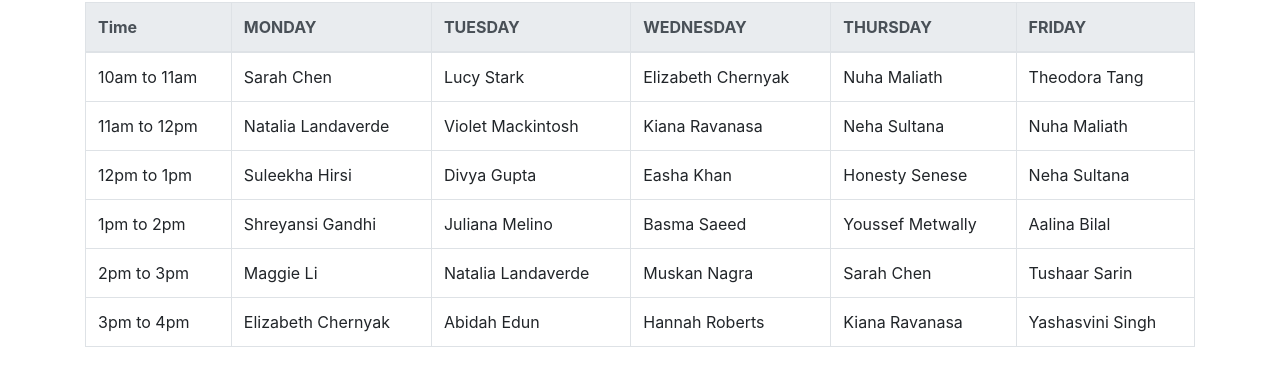
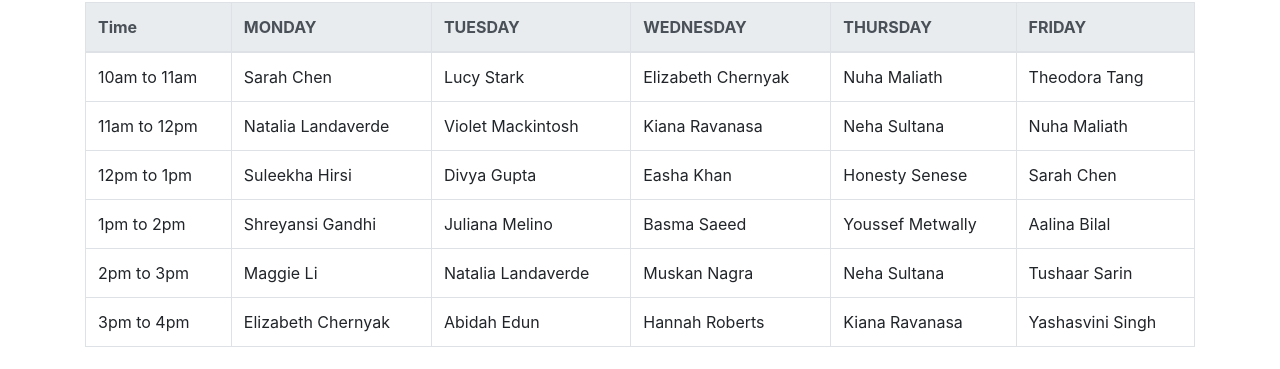
Before and after one commit to uclit-webmaster/uclit-site, a Jekyll site: the page built from contact.html, in a window 1280 px wide and 1251 px high. Shown: the part 435-804 px from the top of the window. Built offline with Jekyll 4.4.1, drawn with Linux system fonts in a browser that asks for light colours; nearby versions of some CDN libraries.

```diff
--- a/contact.html
+++ b/contact.html
@@ -23,9 +23,9 @@ title: Contact Us
 <thead class="thead-light"><tr><th>Time</th><th>MONDAY</th><th>TUESDAY</th><th>WEDNESDAY</th><th>THURSDAY</th><th>FRIDAY</th></tr></thead><tbody>
  <tr><td>10am to 11am </td><td>Sarah Chen</td><td>Lucy Stark</td><td>Elizabeth Chernyak</td><td>Nuha Maliath</td><td>Theodora Tang</td></tr>
  <tr><td>11am to 12pm</td><td>Natalia Landaverde</td><td>Violet Mackintosh</td><td>Kiana Ravanasa</td><td>Neha Sultana</td><td>Nuha Maliath</td></tr>
- <tr><td>12pm to 1pm</td><td>Suleekha Hirsi</td><td>Divya Gupta</td><td>Easha Khan</td><td>Honesty Senese</td><td>Neha Sultana</td></tr>
+ <tr><td>12pm to 1pm</td><td>Suleekha Hirsi</td><td>Divya Gupta</td><td>Easha Khan</td><td>Honesty Senese</td><td>Sarah Chen</td></tr>
  <tr><td>1pm to 2pm</td><td>Shreyansi Gandhi</td><td>Juliana Melino</td><td>Basma Saeed</td><td>Youssef Metwally</td><td>Aalina Bilal</td></tr>
- <tr><td>2pm to 3pm</td><td>Maggie Li</td><td>Natalia Landaverde</td><td>Muskan Nagra</td><td>Sarah Chen</td><td>Tushaar Sarin</td></tr>
+ <tr><td>2pm to 3pm</td><td>Maggie Li</td><td>Natalia Landaverde</td><td>Muskan Nagra</td><td>Neha Sultana</td><td>Tushaar Sarin</td></tr>
  <tr><td>3pm to 4pm</td><td>Elizabeth Chernyak</td><td>Abidah Edun</td><td>Hannah Roberts</td><td>Kiana Ravanasa</td><td>Yashasvini Singh</td></tr>
 </tbody></table>
 </div>
```
